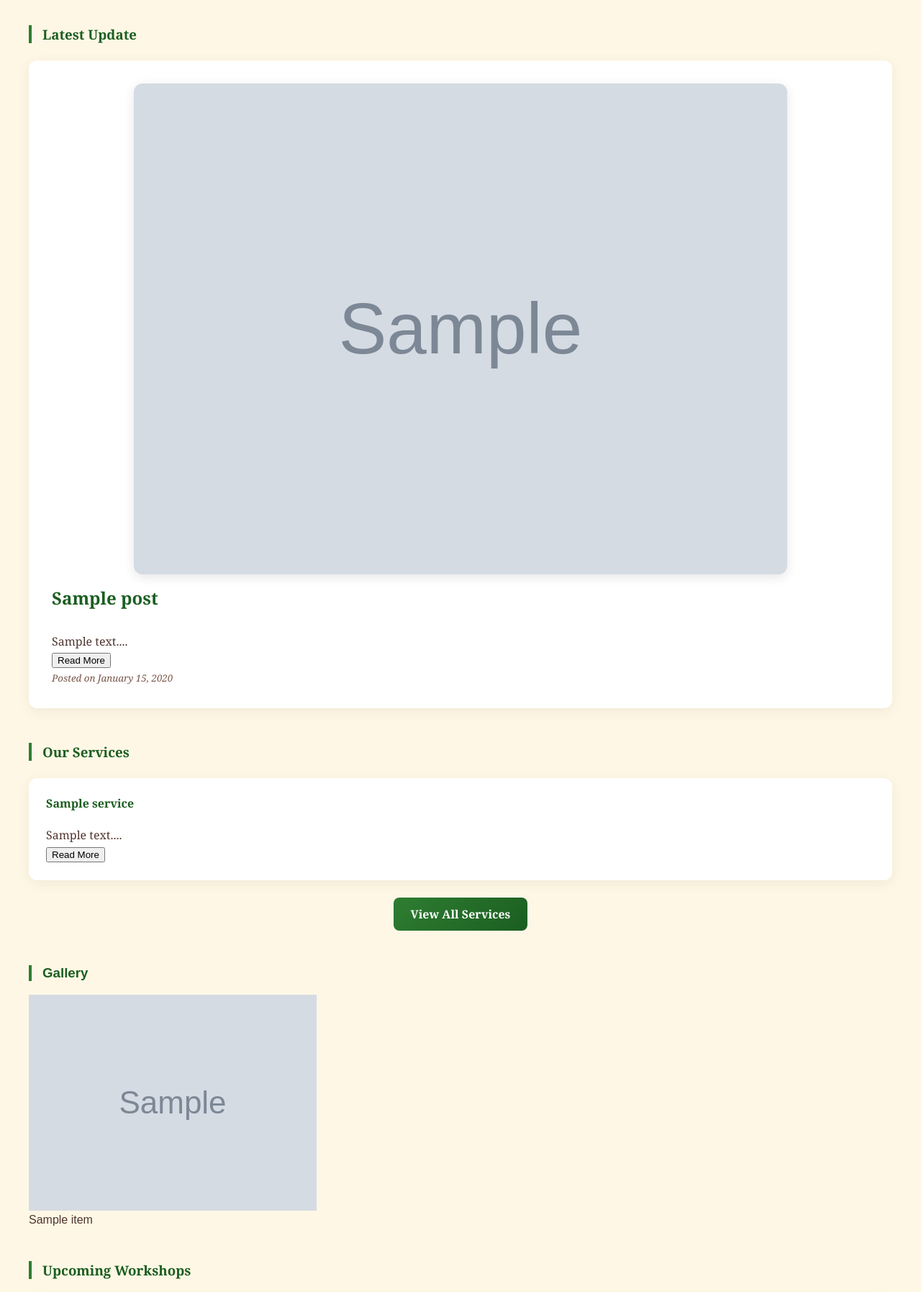
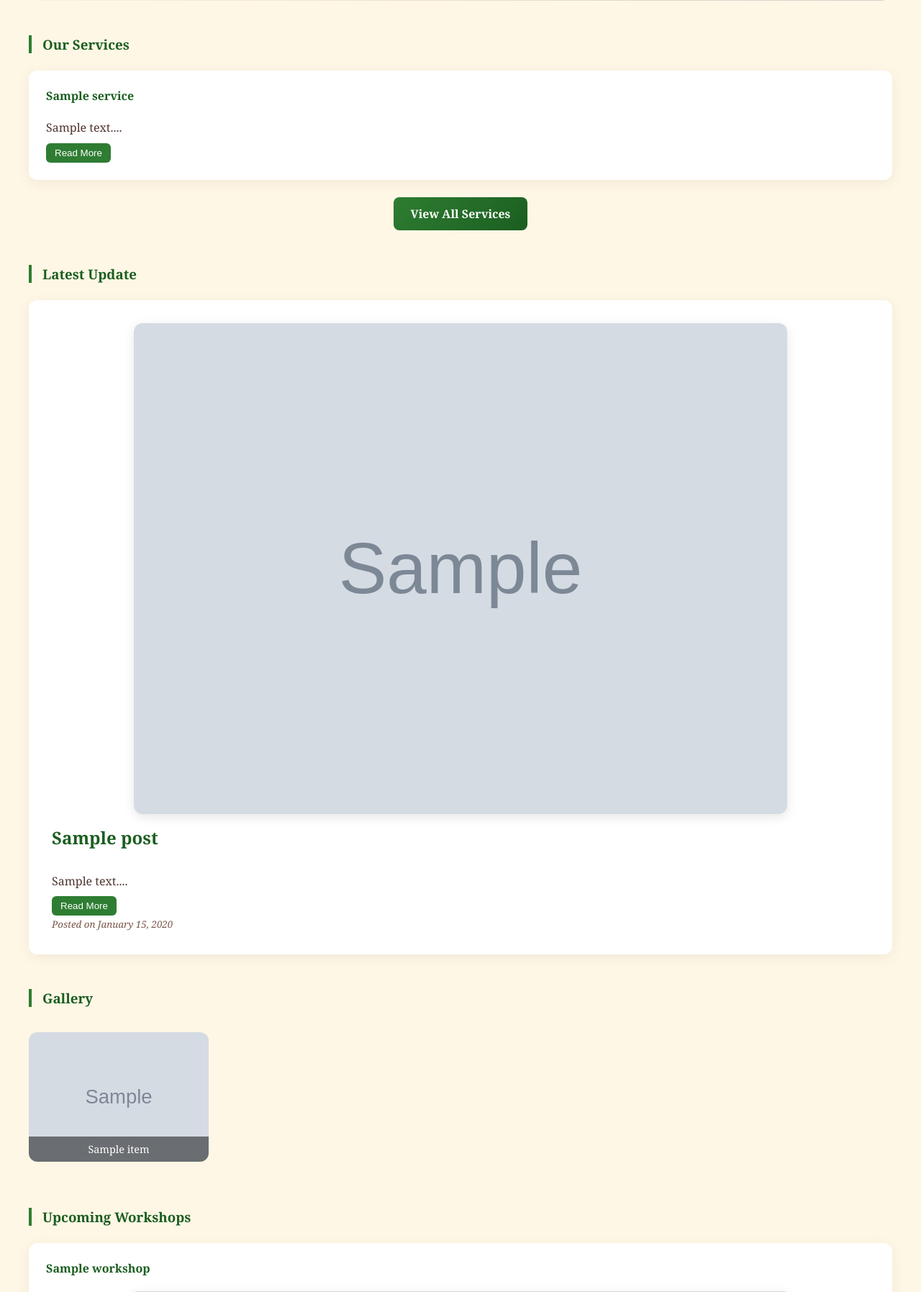
Before and after one commit to sambiketi/euromove10, a Flask app: template templates/index.html in a window 1280 px wide. Shown: the part 1185-2980 px from the top of the page at 72% size. Run offline with Flask 3, Linux system fonts and the light colour scheme; data comes from the database, SQL or seed files in the repository; tables that the repository leaves empty hold one stand-in row (values such as "Sample post"); the template is opened without the code that fills it: values that come from a table or form of the project are taken from there, most other values are stand-ins (such as "Sample title", 1, 10 or a date in 2020); grey boxes marked "Sample" are stand-in pictures; some libraries are stand-ins or nearby versions.

Commit message:
service togels

```diff
--- a/templates/index.html
+++ b/templates/index.html
@@ -5,31 +5,6 @@
 <section class="hero" style="text-align: center; padding: 3rem 1rem; background: linear-gradient(135deg, var(--cream) 0%, var(--light-brown) 100%); border-radius: 15px; margin: 2rem 0;">
     {% if hero_heading %}
     <h2 style="color: var(--dark-green); font-size: 2.5rem; margin-bottom: 1rem;">{{ hero_heading }}</h2>
-    {% endif %}
-</section>
-
-<!-- Latest Post Section (moved to top) -->
-<section style="margin: 3rem 0; font-family: Georgia, 'Times New Roman', serif;">
-    <h3 style="color: var(--dark-green); border-left: 4px solid var(--green); padding-left: 15px;">Latest Update</h3>
-    {% if latest_post %}
-    <div class="card" style="background: white; border-radius: 12px; box-shadow: 0 4px 15px rgba(141, 110, 99, 0.1); padding: 2rem; margin: 1.5rem 0;">
-        {% if latest_post.image_url %}
-        <img src="{{ latest_post.image_url }}" alt="{{ latest_post.title }}" style="width: 80%; margin: 0 auto; display: block; border-radius: 12px; box-shadow: 0 4px 15px rgba(0,0,0,0.1);">
-        {% endif %}
-        <h4 style="color: var(--dark-green); margin-top: 1rem; font-size: 1.5rem;">{{ latest_post.title }}</h4>
-        <div class="post-content" style="color: var(--text-dark); line-height: 1.6;">
-            <div class="read-more-container">
-                <div class="excerpt">{{ latest_post.rendered_content()[:250]|safe }}...</div>
-                <div class="full-content" style="display:none;">{{ latest_post.rendered_content()|safe }}</div>
-                <button class="read-more-btn">Read More</button>
-            </div>
-        </div>
-        <small style="color: var(--text-light);">
-            <em>Posted on {{ latest_post.date_posted.strftime('%B %d, %Y') if latest_post.date_posted else 'Unknown date' }}</em>
-        </small>
-    </div>
-    {% else %}
-    <p style="text-align: center; color: var(--text-light);">No posts yet. Check back soon!</p>
     {% endif %}
 </section>
 
@@ -46,13 +21,11 @@
                 {{ service.price }}
             </div>
 
-            <!-- Service content -->
+            <!-- Service content with same Read More logic as posts/workshops -->
             <div class="service-content" style="color: var(--text-dark); line-height: 1.6;">
-                <div class="read-more-container">
-                    <div class="excerpt">{{ service.rendered_content()[:180]|safe }}...</div>
-                    <div class="full-content" style="display:none;">{{ service.rendered_content()|safe }}</div>
-                    <button class="read-more-btn">Read More</button>
-                </div>
+                <div class="excerpt">{{ service.rendered_content()[:180]|safe }}...</div>
+                <div class="full-content" style="display:none;">{{ service.rendered_content()|safe }}</div>
+                <button class="read-more-btn">Read More</button>
             </div>
 
             {% if service.action_type == 'book' %}
@@ -68,6 +41,29 @@
     <div style="text-align: center; margin-top: 1.5rem;">
         <a href="{{ url_for('services') }}" class="btn btn-primary" style="display: inline-block;">View All Services</a>
     </div>
+</section>
+
+<!-- Latest Post Section -->
+<section style="margin: 3rem 0; font-family: Georgia, 'Times New Roman', serif;">
+    <h3 style="color: var(--dark-green); border-left: 4px solid var(--green); padding-left: 15px;">Latest Update</h3>
+    {% if latest_post %}
+    <div class="card" style="background: white; border-radius: 12px; box-shadow: 0 4px 15px rgba(141, 110, 99, 0.1); padding: 2rem; margin: 1.5rem 0;">
+        {% if latest_post.image_url %}
+        <img src="{{ latest_post.image_url }}" alt="{{ latest_post.title }}" style="width: 80%; margin: 0 auto; display: block; border-radius: 12px; box-shadow: 0 4px 15px rgba(0,0,0,0.1);">
+        {% endif %}
+        <h4 style="color: var(--dark-green); margin-top: 1rem; font-size: 1.5rem;">{{ latest_post.title }}</h4>
+        <div class="post-content" style="color: var(--text-dark); line-height: 1.6;">
+            <div class="excerpt">{{ latest_post.rendered_content()[:250]|safe }}...</div>
+            <div class="full-content" style="display:none;">{{ latest_post.rendered_content()|safe }}</div>
+            <button class="read-more-btn" onclick="this.style.display='none'; this.previousElementSibling.style.display='block';">Read More</button>
+        </div>
+        <small style="color: var(--text-light);">
+            <em>Posted on {{ latest_post.date_posted.strftime('%B %d, %Y') if latest_post.date_posted else 'Unknown date' }}</em>
+        </small>
+    </div>
+    {% else %}
+    <p style="text-align: center; color: var(--text-light);">No posts yet. Check back soon!</p>
+    {% endif %}
 </section>
 
 <!-- Horizontal Scrolling Gallery -->
@@ -96,11 +92,9 @@
             <img src="{{ workshop.image_url }}" alt="{{ workshop.title }}" style="width: 80%; margin: 0 auto; display: block; border-radius: 12px; box-shadow: 0 4px 15px rgba(0,0,0,0.1); height: auto; object-fit: cover;">
             {% endif %}
             <div class="workshop-content" style="color: var(--text-dark); line-height: 1.6;">
-                <div class="read-more-container">
-                    <div class="excerpt">{{ workshop.rendered_content()[:250]|safe }}...</div>
-                    <div class="full-content" style="display:none;">{{ workshop.rendered_content()|safe }}</div>
-                    <button class="read-more-btn">Read More</button>
-                </div>
+                <div class="excerpt">{{ workshop.rendered_content()[:250]|safe }}...</div>
+                <div class="full-content" style="display:none;">{{ workshop.rendered_content()|safe }}</div>
+                <button class="read-more-btn" onclick="this.style.display='none'; this.previousElementSibling.style.display='block';">Read More</button>
             </div>
             <small style="color: var(--text-light);">
                 <em>Posted on {{ workshop.date_posted.strftime('%B %d, %Y') if workshop.date_posted else 'Unknown date' }}</em>
@@ -151,9 +145,103 @@
 {% endblock %}
 
 {% block extra_css %}
-<!-- CSS unchanged -->
+<style>
+/* Fonts */
+body {
+    font-family: Georgia, 'Times New Roman', serif;
+}
+
+/* Horizontal scrolling gallery */
+.horizontal-gallery {
+    display: flex;
+    overflow-x: auto;
+    gap: 1rem;
+    padding: 1rem 0;
+    scroll-behavior: smooth;
+}
+.horizontal-gallery::-webkit-scrollbar {
+    display: none;
+}
+.gallery-card {
+    min-width: 250px;
+    position: relative;
+    border-radius: 12px;
+    overflow: hidden;
+    flex-shrink: 0;
+    cursor: default;
+    transition: transform 0.3s ease;
+}
+.gallery-card img {
+    width: 100%;
+    height: 180px;
+    object-fit: cover;
+    display: block;
+    transition: transform 0.3s ease;
+}
+.gallery-card:hover img {
+    transform: scale(1.1);
+}
+.overlay {
+    position: absolute;
+    bottom: 0;
+    left: 0;
+    right: 0;
+    padding: 0.5rem 1rem;
+    background: rgba(0, 0, 0, 0.5);
+    color: white;
+    font-weight: 500;
+    font-size: 0.9rem;
+    text-align: center;
+}
+
+/* Read More Button */
+.read-more-btn {
+    margin-top: 0.5rem;
+    background: var(--green);
+    color: white;
+    border: none;
+    padding: 6px 12px;
+    border-radius: 6px;
+    cursor: pointer;
+    transition: background 0.3s ease;
+}
+.read-more-btn:hover {
+    background: var(--dark-green);
+}
+</style>
 {% endblock %}
 
 {% block extra_js %}
-<!-- JS unchanged except Read More fix -->
+<script>
+// Auto horizontal scroll
+const gallery = document.getElementById('horizontal-gallery');
+if(gallery){
+    let scrollAmount = 0;
+    let maxScroll = gallery.scrollWidth - gallery.clientWidth;
+    let direction = 1;
+    let pause = false;
+    gallery.addEventListener('mouseenter', ()=>pause=true);
+    gallery.addEventListener('mouseleave', ()=>pause=false);
+    setInterval(() => {
+        if(!pause){
+            if(scrollAmount >= maxScroll) direction = -1;
+            if(scrollAmount <= 0) direction = 1;
+            scrollAmount += direction * 1;
+            gallery.scrollTo({left: scrollAmount, behavior: 'smooth'});
+        }
+    }, 20);
+}
+
+// Read More toggle (services + posts + workshops)
+document.querySelectorAll('.read-more-btn').forEach(btn => {
+    btn.addEventListener('click', function() {
+        const full = this.previousElementSibling;
+        const excerpt = full.previousElementSibling;
+        const expanded = full.style.display === 'block';
+        full.style.display = expanded ? 'none' : 'block';
+        excerpt.style.display = expanded ? 'block' : 'none';
+        this.textContent = expanded ? 'Read More' : 'Read Less';
+    });
+});
+</script>
 {% endblock %}
```
